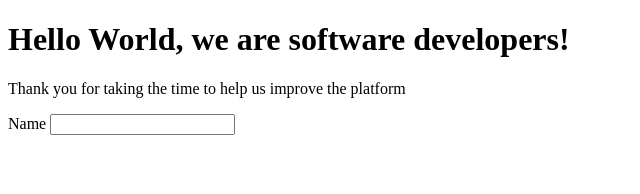
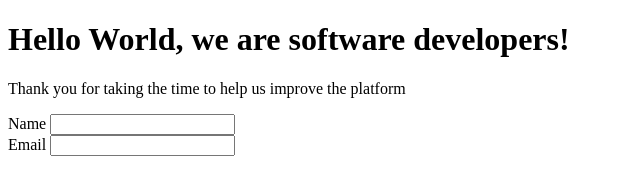
Before and after one commit to hamdiheb/microverse_ih_fr, a plain HTML site: page index.html in a window 1280 px wide. Shown: the whole page, without its empty margins (0-640 px from the left). Drawn offline with Linux system fonts and the light colour scheme.

Commit message:
Added a input with id email

```diff
--- a/index.html
+++ b/index.html
@@ -14,6 +14,9 @@
     <form id="survey-form">
       <label>Name</label>
       <input id="name" required />
+      <br>
+      <label>Email</label>
+      <input id="email" required />
     </form>
 
   </body>
```
